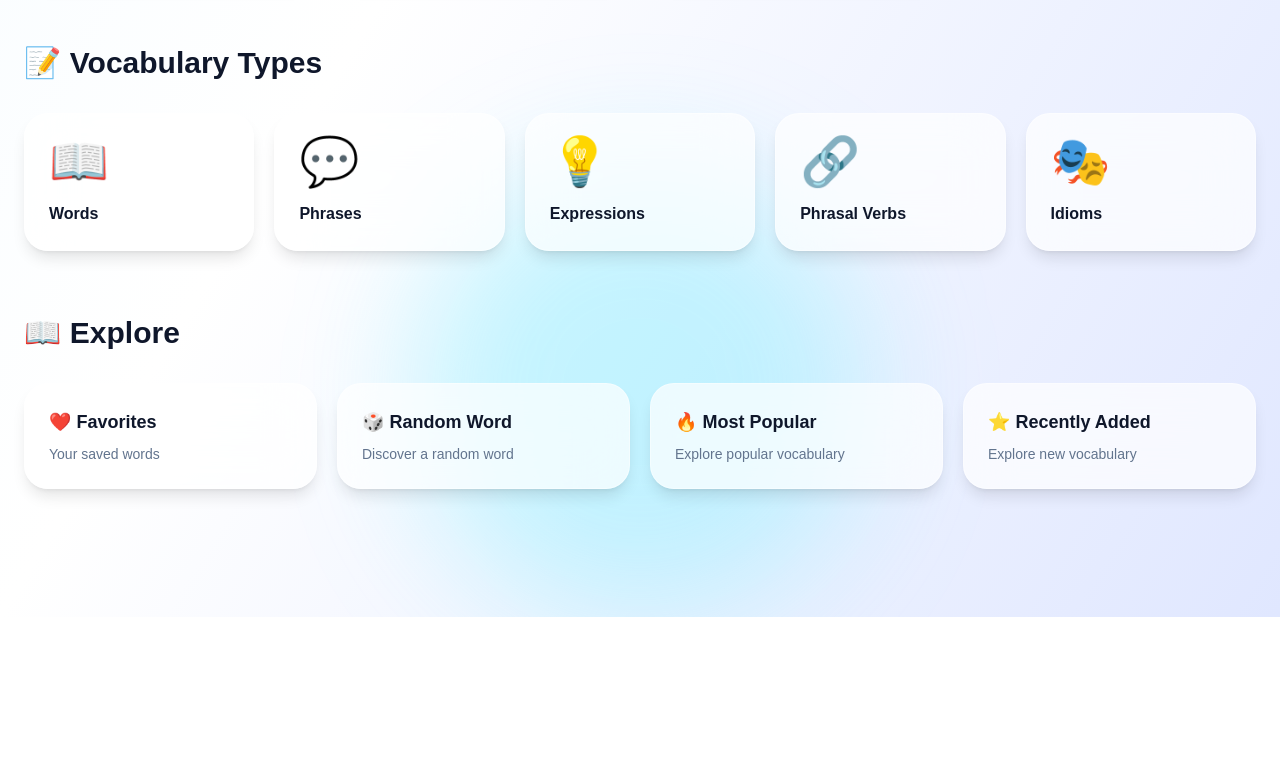
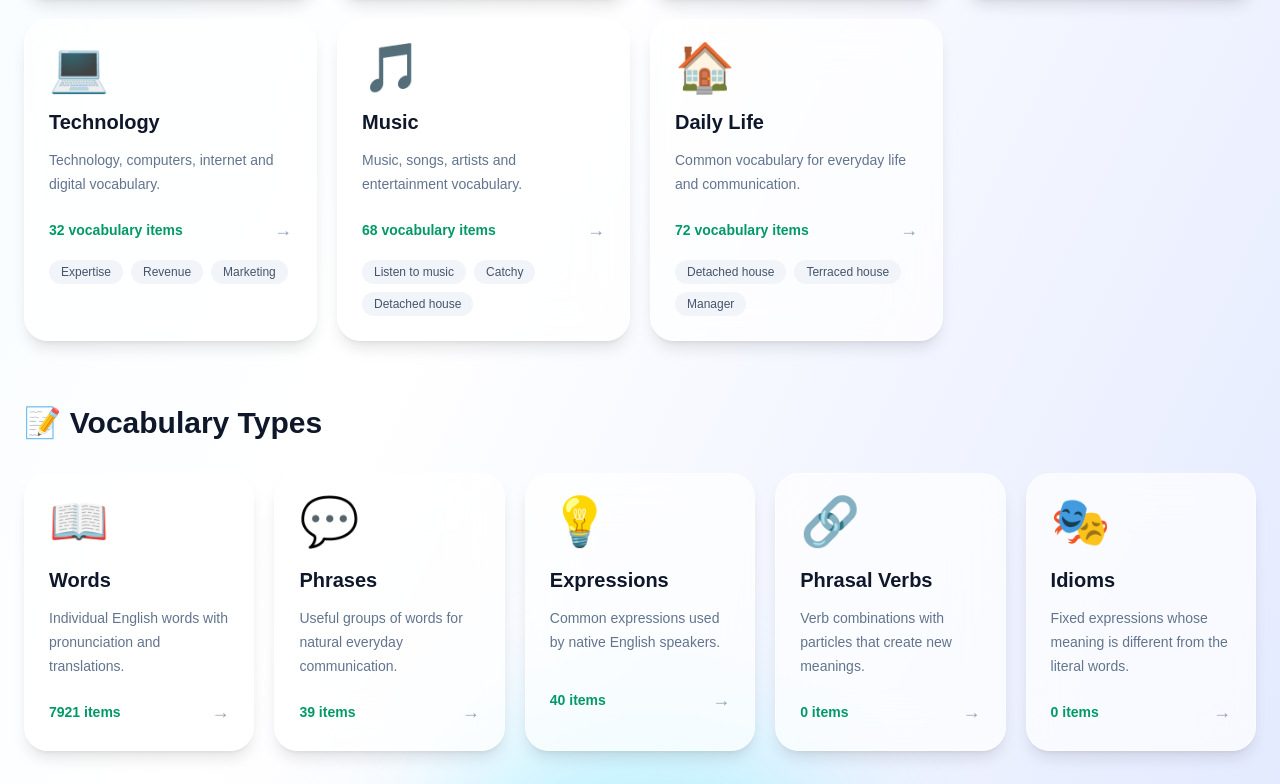
Before and after one commit to ZohraSS/LingoAZ, a Next.js app: page / in a window 1280 px wide. Shown: the part 1516-2300 px from the top of the page. Before the commit the page ends 2133 px from the top, so only its background shows below. Built offline with nearby package versions, Linux system fonts and the light colour scheme.

Commit message:
feat: populate category and vocabulary type cards

```diff
--- a/app/page.tsx
+++ b/app/page.tsx
@@ -2,16 +2,163 @@ import Link from "next/link";
 import { words } from "@/data";
 import { categories } from "@/data/categories";
 import { vocabularyTypes } from "@/data/types";
-import HomeSearch from "@/components/HomeSearch";
 
-const levels = [
-  "A1",
-  "A2",
-  "B1",
-  "B2",
-  "C1",
-  "C2",
-] as const;
+const levels = ["A1", "A2", "B1", "B2", "C1", "C2"] as const;
+
+const categoryInfo: Record<
+  string,
+  {
+    description: string;
+    keywords: string[];
+  }
+> = {
+  business: {
+    description: "Work, career, finance and professional English.",
+    keywords: [
+      "business",
+      "company",
+      "career",
+      "job",
+      "salary",
+      "manager",
+      "employee",
+      "office",
+      "market",
+      "project",
+    ],
+  },
+
+  travel: {
+    description: "Useful vocabulary for trips, transport and holidays.",
+    keywords: [
+      "travel",
+      "trip",
+      "flight",
+      "airport",
+      "hotel",
+      "tour",
+      "journey",
+      "holiday",
+      "ticket",
+      "passport",
+    ],
+  },
+
+  health: {
+    description: "Health, body, medicine and everyday wellness vocabulary.",
+    keywords: [
+      "health",
+      "healthy",
+      "doctor",
+      "medicine",
+      "hospital",
+      "body",
+      "pain",
+      "medical",
+      "exercise",
+      "treatment",
+    ],
+  },
+
+  education: {
+    description: "School, university, learning and academic vocabulary.",
+    keywords: [
+      "education",
+      "school",
+      "student",
+      "teacher",
+      "study",
+      "university",
+      "college",
+      "lesson",
+      "course",
+      "academic",
+    ],
+  },
+
+  technology: {
+    description: "Technology, computers, internet and digital vocabulary.",
+    keywords: [
+      "technology",
+      "computer",
+      "internet",
+      "software",
+      "digital",
+      "data",
+      "system",
+      "website",
+      "application",
+      "online",
+    ],
+  },
+
+  music: {
+    description: "Music, songs, artists and entertainment vocabulary.",
+    keywords: [
+      "music",
+      "song",
+      "sing",
+      "singer",
+      "melody",
+      "sound",
+      "band",
+      "concert",
+      "album",
+      "dance",
+    ],
+  },
+
+  "daily-life": {
+    description: "Common vocabulary for everyday life and communication.",
+    keywords: [
+      "home",
+      "family",
+      "food",
+      "house",
+      "morning",
+      "daily",
+      "friend",
+      "people",
+      "life",
+      "buy",
+    ],
+  },
+};
+
+function getCategoryData(categoryId: string) {
+  const info = categoryInfo[categoryId];
+
+  if (!info) {
+    return {
+      count: 0,
+      examples: [],
+      description: "Explore useful English vocabulary.",
+    };
+  }
+
+  const matched = words.filter((word) => {
+    const text = [
+      word.word,
+      word.az,
+      word.ru,
+      word.definition ?? "",
+      word.example ?? "",
+      ...word.synonyms,
+    ]
+      .join(" ")
+      .toLowerCase();
+
+    return info.keywords.some((keyword) =>
+      text.includes(keyword.toLowerCase())
+    );
+  });
+
+  return {
+    count: matched.length,
+    examples: matched.slice(0, 3).map((word) => word.word),
+    description: info.description,
+  };
+}
 
 export default function HomePage() {
   return (
@@ -20,9 +167,7 @@ export default function HomePage() {
       {/* Background */}
       <div className="pointer-events-none absolute inset-0">
         <div className="absolute -left-40 top-20 h-96 w-96 rounded-full bg-sky-300/40 blur-3xl dark:bg-sky-700/20" />
-
         <div className="absolute right-0 top-0 h-[500px] w-[500px] rounded-full bg-violet-300/30 blur-3xl dark:bg-violet-700/20" />
-
         <div className="absolute bottom-0 left-1/2 h-[450px] w-[450px] -translate-x-1/2 rounded-full bg-cyan-300/30 blur-3xl dark:bg-cyan-700/20" />
       </div>
 
@@ -40,17 +185,22 @@ export default function HomePage() {
             translations and real examples.
           </p>
 
-          {/* LIVE SEARCH */}
-          <HomeSearch />
+          <Link
+            href="/search"
+            className="mx-auto mt-10 block w-full max-w-3xl"
+          >
+            <div className="rounded-2xl border border-white/40 bg-white/70 px-6 py-5 text-left text-lg text-slate-500 shadow-xl backdrop-blur-xl transition hover:border-emerald-500 dark:border-slate-700 dark:bg-slate-900/70 dark:text-slate-400">
+              🔍 Search any word...
+            </div>
+          </Link>
 
-          {/* Statistics */}
+          {/* STATISTICS */}
           <div className="mt-12 grid grid-cols-2 gap-5 md:grid-cols-4">
 
             <div className="rounded-3xl border border-white/40 bg-white/60 p-6 shadow-lg backdrop-blur-xl dark:border-slate-800 dark:bg-slate-900/70">
               <h3 className="text-4xl font-black text-emerald-600">
                 {words.length.toLocaleString()}
               </h3>
-
               <p className="mt-2 text-slate-500 dark:text-slate-400">
                 📚 Words
               </p>
@@ -60,7 +210,6 @@ export default function HomePage() {
               <h3 className="text-4xl font-black text-blue-600">
                 {levels.length}
               </h3>
-
               <p className="mt-2 text-slate-500 dark:text-slate-400">
                 🎯 Levels
               </p>
@@ -70,7 +219,6 @@ export default function HomePage() {
               <h3 className="text-4xl font-black text-purple-600">
                 {categories.length}
               </h3>
-
               <p className="mt-2 text-slate-500 dark:text-slate-400">
                 📂 Categories
               </p>
@@ -80,7 +228,6 @@ export default function HomePage() {
               <h3 className="text-4xl font-black text-orange-500">
                 {vocabularyTypes.length}
               </h3>
-
               <p className="mt-2 text-slate-500 dark:text-slate-400">
                 📝 Types
               </p>
@@ -147,30 +294,62 @@ export default function HomePage() {
 
           <div className="grid gap-5 sm:grid-cols-2 lg:grid-cols-4">
 
-            {categories.map((category) => (
+            {categories.map((category) => {
 
+              const data = getCategoryData(category.id);
+
+              return (
                 <Link
                   key={category.id}
-                href={`/search?category=${encodeURIComponent(category.id)}`}
-                className="rounded-3xl border border-white/40 bg-white/70 p-6 shadow-lg backdrop-blur-xl transition hover:-translate-y-1 hover:shadow-xl dark:border-slate-800 dark:bg-slate-900/70"
+                  href={`/category/${category.id}`}
+                  className="group rounded-3xl border border-white/40 bg-white/70 p-6 shadow-lg backdrop-blur-xl transition-all duration-300 hover:-translate-y-2 hover:border-emerald-400 hover:shadow-2xl dark:border-slate-800 dark:bg-slate-900/70"
                 >
 
-                <div className="text-5xl">
+                  <div className="text-5xl transition-transform duration-300 group-hover:scale-110">
                     {category.icon}
                   </div>
 
-                <h3 className="mt-4 text-lg font-semibold">
+                  <h3 className="mt-4 text-xl font-bold">
                     {category.name}
                   </h3>
 
+                  <p className="mt-3 min-h-[48px] text-sm leading-6 text-slate-500 dark:text-slate-400">
+                    {data.description}
+                  </p>
+
+                  <div className="mt-5 flex items-center justify-between">
+
+                    <span className="text-sm font-semibold text-emerald-600 dark:text-emerald-400">
+                      {data.count} vocabulary items
+                    </span>
+
+                    <span className="text-lg text-slate-400 transition-transform group-hover:translate-x-1">
+                      →
+                    </span>
+
+                  </div>
+
+                  {data.examples.length > 0 && (
+                    <div className="mt-4 flex flex-wrap gap-2">
+                      {data.examples.map((example) => (
+                        <span
+                          key={example}
+                          className="rounded-full bg-slate-100 px-3 py-1 text-xs font-medium text-slate-600 dark:bg-slate-800 dark:text-slate-300"
+                        >
+                          {example}
+                        </span>
+                      ))}
+                    </div>
+                  )}
+
                 </Link>
-
-            ))}
+              );
+            })}
 
           </div>
         </section>
 
-        {/* TYPES */}
+        {/* VOCABULARY TYPES */}
         <section className="mb-16">
 
           <h2 className="mb-8 text-3xl font-bold">
@@ -179,25 +358,56 @@ export default function HomePage() {
 
           <div className="grid gap-5 sm:grid-cols-2 lg:grid-cols-5">
 
-            {vocabularyTypes.map((type) => (
+            {vocabularyTypes.map((type) => {
 
+              const count = words.filter(
+                (word) => word.type === type.id
+              ).length;
+
+              const descriptions: Record<string, string> = {
+                word: "Individual English words with pronunciation and translations.",
+                phrase: "Useful groups of words for natural everyday communication.",
+                expression: "Common expressions used by native English speakers.",
+                "phrasal-verb":
+                  "Verb combinations with particles that create new meanings.",
+                idiom: "Fixed expressions whose meaning is different from the literal words.",
+              };
+
+              return (
                 <Link
                   key={type.id}
                   href={`/search?type=${encodeURIComponent(type.id)}`}
-                className="rounded-3xl border border-white/40 bg-white/70 p-6 shadow-lg backdrop-blur-xl transition hover:-translate-y-1 hover:shadow-xl dark:border-slate-800 dark:bg-slate-900/70"
+                  className="group rounded-3xl border border-white/40 bg-white/70 p-6 shadow-lg backdrop-blur-xl transition-all duration-300 hover:-translate-y-2 hover:border-emerald-400 hover:shadow-2xl dark:border-slate-800 dark:bg-slate-900/70"
                 >
 
-                <div className="text-5xl">
+                  <div className="text-5xl transition-transform duration-300 group-hover:scale-110">
                     {type.icon}
                   </div>
 
-                <h3 className="mt-4 font-semibold">
+                  <h3 className="mt-5 text-xl font-bold">
                     {type.name}
                   </h3>
 
+                  <p className="mt-3 min-h-[60px] text-sm leading-6 text-slate-500 dark:text-slate-400">
+                    {descriptions[type.id] ??
+                      "Explore this vocabulary type."}
+                  </p>
+
+                  <div className="mt-5 flex items-center justify-between">
+
+                    <span className="text-sm font-semibold text-emerald-600 dark:text-emerald-400">
+                      {count} items
+                    </span>
+
+                    <span className="text-lg text-slate-400 transition-transform group-hover:translate-x-1">
+                      →
+                    </span>
+
+                  </div>
+
                 </Link>
-
-            ))}
+              );
+            })}
 
           </div>
         </section>
@@ -213,54 +423,62 @@ export default function HomePage() {
 
             <Link
               href="/favorites"
-              className="rounded-3xl border border-white/40 bg-white/70 p-6 shadow-lg backdrop-blur-xl transition hover:-translate-y-1 hover:shadow-xl dark:border-slate-800 dark:bg-slate-900/70"
+              className="group rounded-3xl border border-white/40 bg-white/70 p-6 shadow-lg backdrop-blur-xl transition hover:-translate-y-1 hover:shadow-xl dark:border-slate-800 dark:bg-slate-900/70"
             >
               <h3 className="text-lg font-semibold">
                 ❤️ Favorites
               </h3>
-
               <p className="mt-2 text-sm text-slate-500 dark:text-slate-400">
-                Your saved words
+                Save words you want to learn.
               </p>
+              <span className="mt-5 inline-block text-sm font-semibold text-emerald-600">
+                Open Favorites →
+              </span>
             </Link>
 
             <Link
               href="/random"
-              className="rounded-3xl border border-white/40 bg-white/70 p-6 shadow-lg backdrop-blur-xl transition hover:-translate-y-1 hover:shadow-xl dark:border-slate-800 dark:bg-slate-900/70"
+              className="group rounded-3xl border border-white/40 bg-white/70 p-6 shadow-lg backdrop-blur-xl transition hover:-translate-y-1 hover:shadow-xl dark:border-slate-800 dark:bg-slate-900/70"
             >
               <h3 className="text-lg font-semibold">
                 🎲 Random Word
               </h3>
-
               <p className="mt-2 text-sm text-slate-500 dark:text-slate-400">
-                Discover a random word
+                Discover a random vocabulary item.
               </p>
+              <span className="mt-5 inline-block text-sm font-semibold text-emerald-600">
+                Try Random →
+              </span>
             </Link>
 
             <Link
               href="/search"
-              className="rounded-3xl border border-white/40 bg-white/70 p-6 shadow-lg backdrop-blur-xl transition hover:-translate-y-1 hover:shadow-xl dark:border-slate-800 dark:bg-slate-900/70"
+              className="group rounded-3xl border border-white/40 bg-white/70 p-6 shadow-lg backdrop-blur-xl transition hover:-translate-y-1 hover:shadow-xl dark:border-slate-800 dark:bg-slate-900/70"
             >
               <h3 className="text-lg font-semibold">
                 🔥 Most Popular
               </h3>
-
               <p className="mt-2 text-sm text-slate-500 dark:text-slate-400">
-                Explore popular vocabulary
+                Explore frequently used vocabulary.
               </p>
+              <span className="mt-5 inline-block text-sm font-semibold text-emerald-600">
+                Explore →
+              </span>
             </Link>
 
             <Link
               href="/search"
-              className="rounded-3xl border border-white/40 bg-white/70 p-6 shadow-lg backdrop-blur-xl transition hover:-translate-y-1 hover:shadow-xl dark:border-slate-800 dark:bg-slate-900/70"
+              className="group rounded-3xl border border-white/40 bg-white/70 p-6 shadow-lg backdrop-blur-xl transition hover:-translate-y-1 hover:shadow-xl dark:border-slate-800 dark:bg-slate-900/70"
             >
               <h3 className="text-lg font-semibold">
                 ⭐ Recently Added
               </h3>
-
               <p className="mt-2 text-sm text-slate-500 dark:text-slate-400">
-                Explore new vocabulary
+                Discover the latest vocabulary.
               </p>
+              <span className="mt-5 inline-block text-sm font-semibold text-emerald-600">
+                Explore →
+              </span>
             </Link>
 
           </div>
```
Lines whose indentation alone changed are shown as unchanged.
